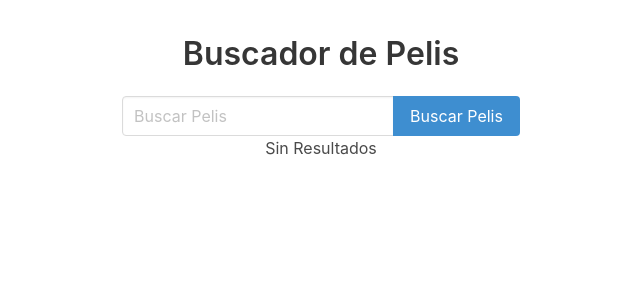
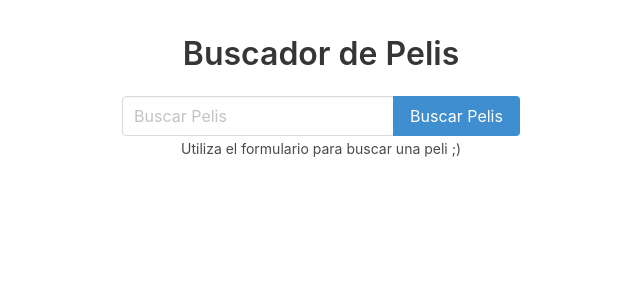
Before and after one commit to danimc/buscadorPelis, a React (Create React App) app: page / in a window 1280 px wide. Shown: the top 300 px of the page, without its empty margins (319-959 px from the left). Built offline with nearby package versions, Linux system fonts and the light colour scheme.

Commit message:
soluciona bug sin resultados

```diff
--- a/src/App.js
+++ b/src/App.js
@@ -8,10 +8,16 @@ import "./App.css"
 import "bulma/css/bulma.css"
 
 class App extends Component {
-  state = { results: [] };
+  state = { usedSearch: false, results: [] };
 
   _handleResults = (results) => {
-    this.setState({ results })
+    this.setState({ results, usedSearch: true })
+  }
+
+  _renderResults() {
+    return this.state.results.length === 0
+      ? <p>Sin Resultados</p>
+      : <MovieList movies={this.state.results} />
   }
 
   render() {
@@ -21,11 +27,11 @@ class App extends Component {
         <div className="SearchForm-wrapper">
           <SearchForm onResults={this._handleResults} />
         </div>
+        {this.state.usedSearch
+          ? this._renderResults()
+          : <small>Utiliza el formulario para buscar una peli ;) </small>
+        }
 
-        {this.state.results.length === 0
-          ? <p>Sin Resultados</p>
-          : <MovieList movies={this.state.results} />
-        }
       </div>
     );
   }
--- a/src/components/SearchForm.js
+++ b/src/components/SearchForm.js
@@ -18,7 +18,7 @@ export class SearchForm extends Component {
     fetch(`http://www.omdbapi.com/?apikey=${API_KEY}&s=${inputMovie}`)
       .then((res) => res.json())
       .then((results) => {
-        const { Search, totalResults } = results;
+        const { Search = [], totalResults="0" } = results;
         console.log({Search, totalResults});
         this.props.onResults(Search)
       });
```
